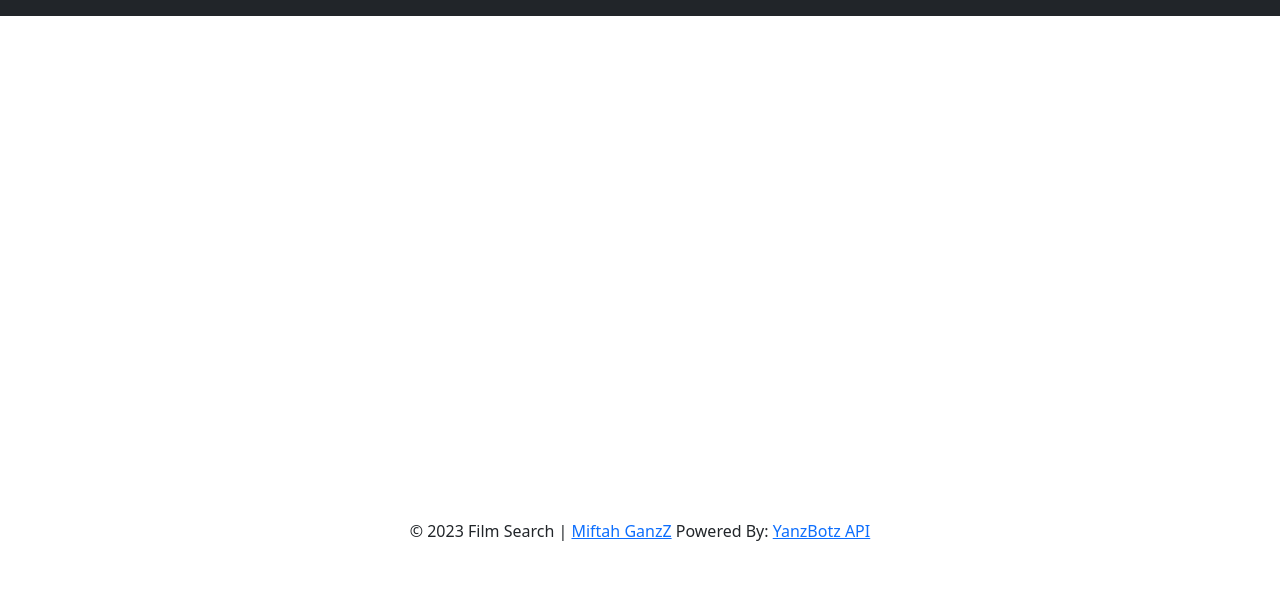
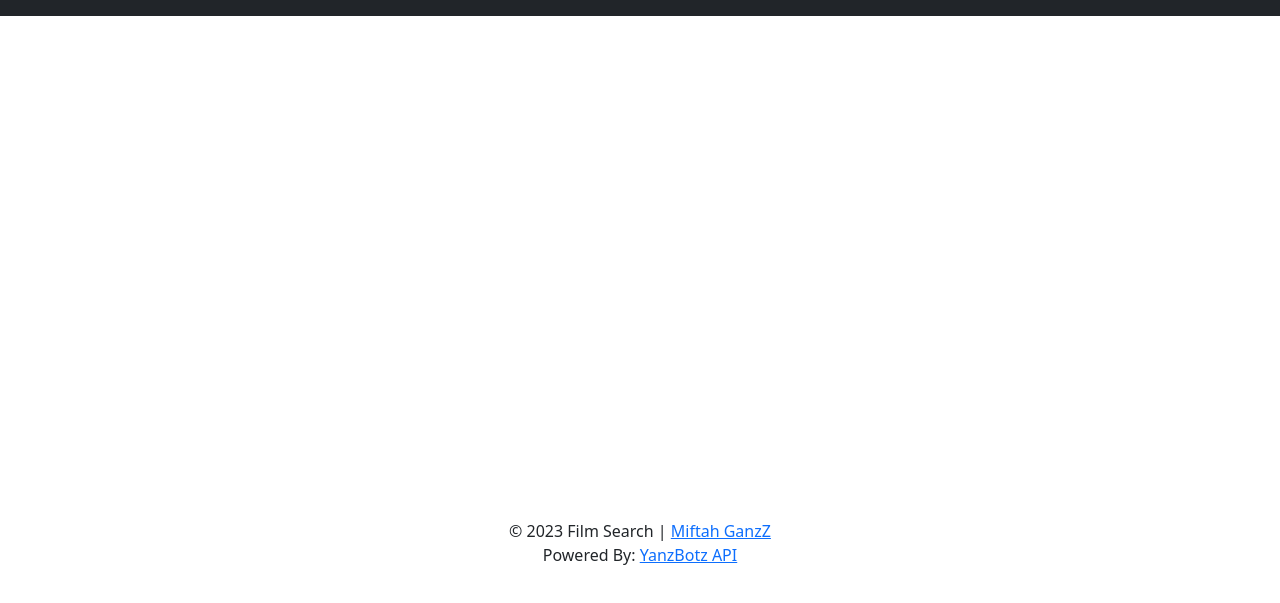
Before and after one commit to miftahganzz/Film-Search-Website, a plain HTML site: page index.html in a window 1280 px wide. Shown: the part 103-706 px from the top of the page. Drawn offline with nearby package versions, Linux system fonts and the light colour scheme; a web font is replaced by a local one.

Commit message:
Film Search

```diff
--- a/index.html
+++ b/index.html
@@ -45,9 +45,9 @@ YanzBotz (constributor) [Rest API]
   </div>
 
   <div class="footer">
-    &copy; 2023 Film Search | <a href="https://github.com/miftahganzz">Miftah GanzZ</a>
+    &copy; 2023 Film Search | <a href="https://github.com/miftahganzz">Miftah GanzZ</a><br>
     Powered By: <a href="https://api.yanzbotz.my.id">YanzBotz API</a>
-  </div>
+</div>
 
   <script src="https://code.jquery.com/jquery-3.6.0.min.js"></script>
   <script src="https://cdn.jsdelivr.net/npm/bootstrap@5.3.0/dist/js/bootstrap.bundle.min.js"></script>
```
